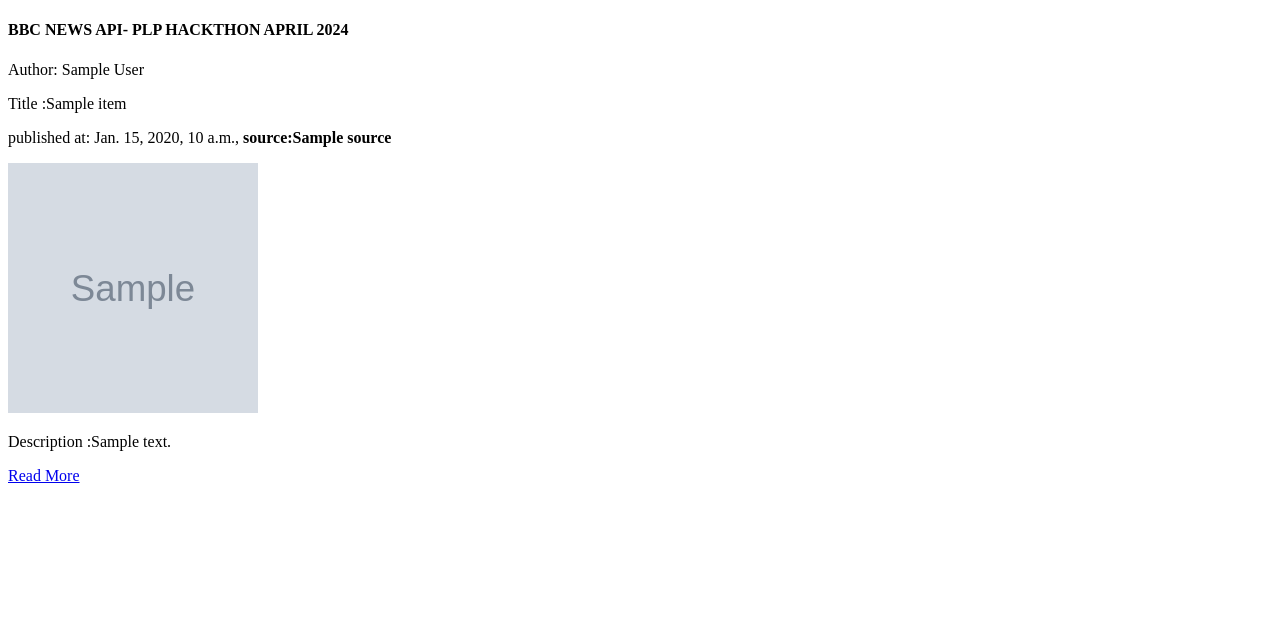
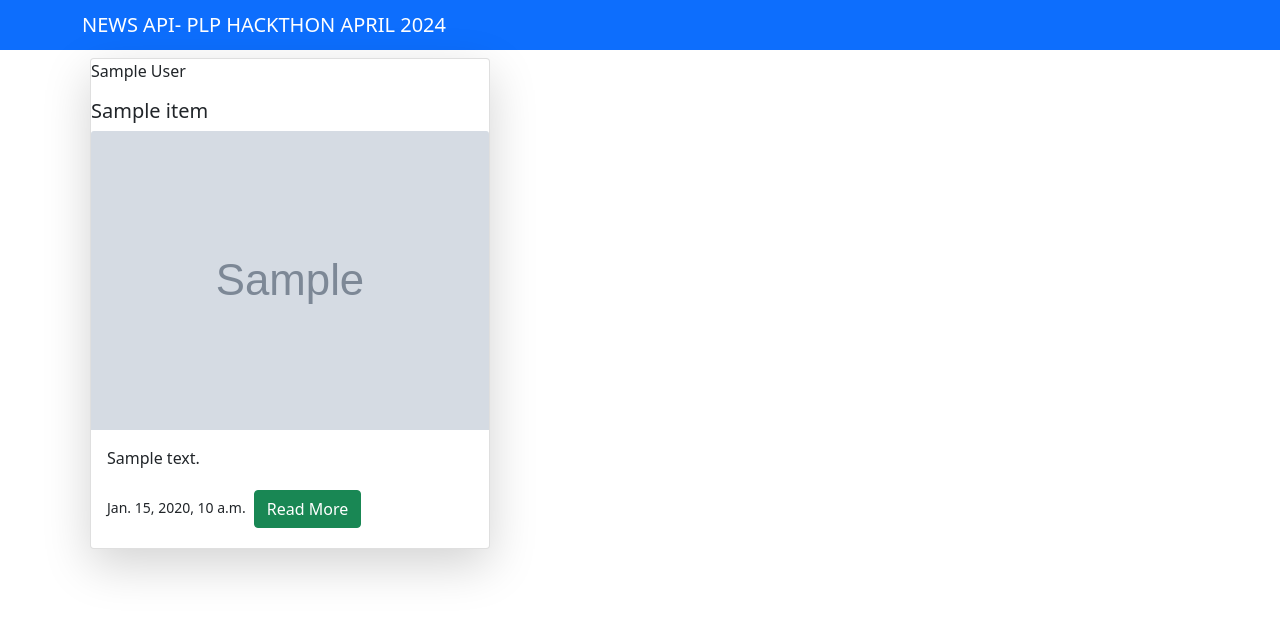
Before and after one commit to Mark-shija/PLP-PYTHON, a Django app: template HACKTHON 2024/templates/index.html in a window 1280 px wide. Shown: the top 617 px of the page. Run offline with Django 5.2, Linux system fonts and the light colour scheme; the template is opened without the code that fills it: most values are stand-ins (such as "Sample title", 1, 10 or a date in 2020); grey boxes marked "Sample" are stand-in pictures.

Commit message:
added bootstrap style

```diff
--- a/HACKTHON 2024/templates/index.html
+++ b/HACKTHON 2024/templates/index.html
@@ -5,20 +5,43 @@
     <meta charset="UTF-8">
     <meta name="viewport" content="width=device-width, initial-scale=1.0">
     <title>NEWS APP</title>
+    <link href="https://cdn.jsdelivr.net/npm/bootstrap@5.0.2/dist/css/bootstrap.min.css" rel="stylesheet" integrity="sha384-EVSTQN3/azprG1Anm3QDgpJLIm9Nao0Yz1ztcQTwFspd3yD65VohhpuuCOmLASjC" crossorigin="anonymous">
+
 </head>
 
 <body>
-    <h4>BBC NEWS API- PLP HACKTHON APRIL 2024</h4>
-    {% for item in articles %}
+    <!-- Navbar -->
+  <nav class="navbar navbar-dark bg-primary">
+    <div class="container">
+      <span class="navbar-brand mb-0 h1">NEWS API- PLP HACKTHON APRIL 2024 </span>
+    </div>
+  </nav>
+<div class="container">
+    <div class="row">
+        <div class="col-md-6">
+            {% for item in articles %}
 
-    <p>Author: {{item.author}} </p>
-    <p>Title :{{item.title}} </p>
-    <p>published at: {{item.publishedAt}}, <strong> source:{{item.source.name}}</strong> </p>
-    <img src="{{item.urlToImage}}" alt="image not found" height="250px" width="250px">
-    <p>Description :{{item.description}}</p>
-    <a href="{{ item.url }}" target="_blank">Read More</a><br />
+                <div class="card rounded shadow-lg m-2" style="width: 25rem;">
+                    <p class="card-text">{{item.author}}</p>
+                    <h5 class="card-title">{{item.title}}</h5>
+                    <img src="{{item.urlToImage}}" class="card-img-top" alt="Image Not Found">
+                    <div class="card-body">
+                    <p class="card-text">{{item.description}}</p>
+                    <small>{{item.publishedAt}}</small>
+                    <a href="{{ item.url }}" class="btn btn-success m-1">Read More</a>
+                    </div>
+                </div>
 
-    {% endfor %}
+            {% endfor %}
+        </div>
+
+        <div class="col-md-6">
+
+
+        </div>
+
+    </div>
+</div>
 
 </body>
 
```
